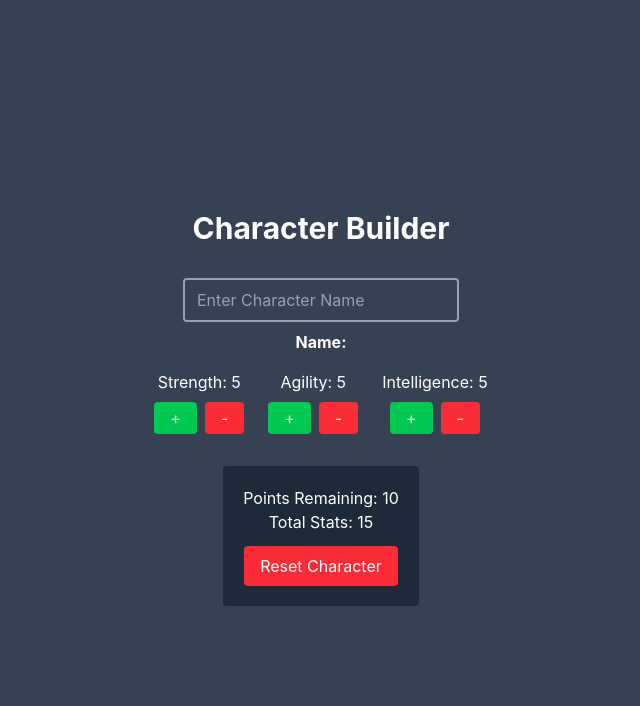
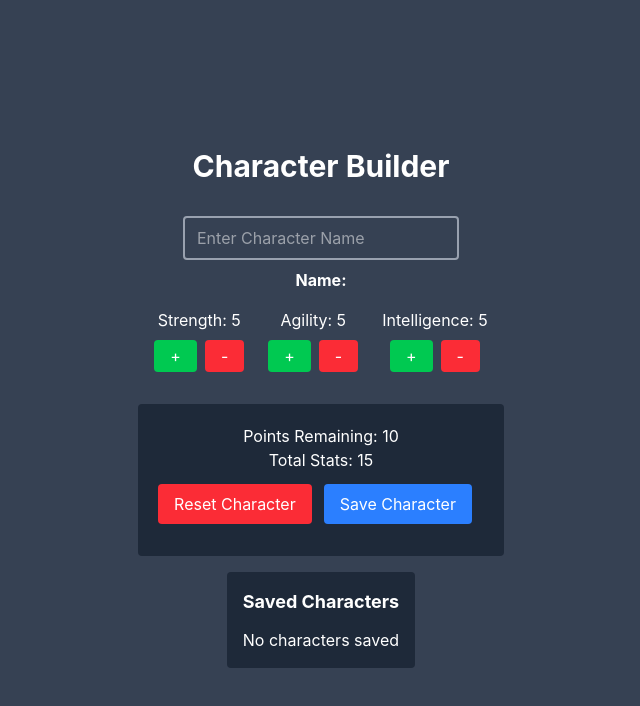
Before and after one commit to lucioperaza/character-stat-builder, a Vue app: page / in a window 1280 px wide. Shown: the top 706 px of the page, without its empty margins (319-959 px from the left). Built offline with nearby package versions, Linux system fonts and the light colour scheme.

Commit message:
added save character to the stats builder

```diff
--- a/src/App.vue
+++ b/src/App.vue
@@ -2,6 +2,7 @@
 import CharacterNameInput from './components/CharacterNameInput.vue'
 import StatControls from './components/StatControls.vue'
 import CharacterSummary from './components/CharacterSummary.vue'
+import CharacterList from './components/CharacterList.vue'
 </script>
 
 <template>
@@ -11,5 +12,8 @@ import CharacterSummary from './components/CharacterSummary.vue'
     <CharacterNameInput />
     <StatControls />
     <CharacterSummary />
+    <div>
+      <CharacterList />
+    </div>
   </div>
 </template>
--- /dev/null
+++ b/src/components/CharacterList.vue
@@ -0,0 +1,41 @@
+<script setup>
+import { useCharacterStore } from '../stores/character'
+
+const character = useCharacterStore()
+</script>
+
+<template>
+  <div class="w-full rounded bg-gray-800 p-4">
+    <h2 class="mb-3 text-lg font-bold">Saved Characters</h2>
+
+    <div v-if="character.characters.length === 0">
+      <p>No characters saved</p>
+    </div>
+    <div
+      v-for="c in character.characters"
+      :key="c.id"
+      class="mb-2 flex items-center justify-between rounded bg-gray-700 p-2"
+    >
+      <div>
+        <p class="font-semibold">{{ c.name }}</p>
+        <p class="text-sm">Total: {{ c.strength || 0 + c.agility || 0 + c.intelligence || 0 }}</p>
+      </div>
+
+      <div class="flex gap-2">
+        <button
+          class="rounded bg-green-500 px-2"
+          @click="character.selectCharacter(c)"
+        >
+          Edit
+        </button>
+
+        <button
+          class="rounded bg-red-500 px-2"
+          @click="character.deleteCharacter(c.id)"
+        >
+          Delete
+        </button>
+      </div>
+    </div>
+  </div>
+</template>
--- a/src/components/CharacterNameInput.vue
+++ b/src/components/CharacterNameInput.vue
@@ -13,6 +13,6 @@ const character = useCharacterStore()
       @input="character.setName($event.target.value)"
     />
 
-    <p class="font-bold">Name: {{ character.name }}</p>
+    <p class="font-bold">Name: {{ character.currentCharacter.name }}</p>
   </div>
 </template>
--- a/src/components/CharacterSummary.vue
+++ b/src/components/CharacterSummary.vue
@@ -6,7 +6,7 @@ const character = useCharacterStore()
 
 <template>
   <div class="mt-4 rounded bg-gray-800 p-5 text-center">
-    <p>Points Remaining: {{ character.points }}</p>
+    <p>Points Remaining: {{ character.currentCharacter.points }}</p>
     <p>Total Stats: {{ character.totalStats }}</p>
 
     <button
@@ -15,5 +15,11 @@ const character = useCharacterStore()
     >
       Reset Character
     </button>
+    <button
+      class="m-3 rounded bg-blue-500 px-4 py-2 hover:bg-blue-600"
+      @click="character.saveCharacter"
+    >
+      Save Character
+    </button>
   </div>
 </template>
--- a/src/components/StatControls.vue
+++ b/src/components/StatControls.vue
@@ -13,12 +13,12 @@ const stats = ['strength', 'agility', 'intelligence']
       :key="stat"
       class="text-center"
     >
-      <p class="capitalize">{{ stat }}: {{ character[stat] }}</p>
+      <p class="capitalize">{{ stat }}: {{ character.currentCharacter[stat] }}</p>
 
       <div class="mt-2 flex justify-center gap-2">
         <button
           class="rounded bg-green-500 px-4 py-1 hover:bg-green-600 disabled:opacity-50"
-          :disabled="character.points <= 0"
+          :disabled="character.currentCharacter.points <= 0"
           @click="character.increaseStat(stat)"
         >
           +
@@ -26,6 +26,7 @@ const stats = ['strength', 'agility', 'intelligence']
 
         <button
           class="rounded bg-red-500 px-4 py-1 hover:bg-red-600"
+          :disabled="character.currentCharacter[stat] <= 0"
           @click="character.decreaseStat(stat)"
         >
           -
--- a/src/stores/character.js
+++ b/src/stores/character.js
@@ -2,44 +2,82 @@ import { defineStore } from 'pinia'
 
 export const useCharacterStore = defineStore('character', {
   state: () => ({
-    name: '',
-    strength: 5,
-    agility: 5,
-    intelligence: 5,
-    points: 10,
+    characters: [],
+    currentCharacter: {
+      id: null,
+      name: '',
+      strength: 5,
+      agility: 5,
+      intelligence: 5,
+      points: 10,
+    },
   }),
 
   getters: {
-    totalStats: (state) => state.strength + state.agility + state.intelligence,
-
-    isPointsRemaining: (state) => state.points > 0,
+    totalStats: (state) => {
+      const c = state.currentCharacter
+      return c.strength + c.agility + c.intelligence
+    },
+    isPointsRemaining: (state) => {
+      return state.currentCharacter.points > 0
+    },
   },
 
   actions: {
     setName(newName) {
-      this.name = newName
+      this.currentCharacter.name = newName
     },
 
     increaseStat(stat) {
-      if (this.points > 0) {
-        this[stat]++
-        this.points--
+      if (this.currentCharacter.points > 0) {
+        this.currentCharacter[stat]++
+        this.currentCharacter.points--
       }
     },
 
     decreaseStat(stat) {
-      if (this[stat] > 0) {
-        this[stat]--
-        this.points++
+      if (this.currentCharacter[stat] > 0) {
+        this.currentCharacter[stat]--
+        this.currentCharacter.points++
       }
     },
 
+    saveCharacter() {
+      if (!this.currentCharacter.name) return
+
+      const newCharacter = {
+        ...this.currentCharacter,
+        id: Date.now(),
+      }
+
+      this.characters.push(newCharacter)
+      this.resetCharacter()
+    },
+
+    selectCharacter(character) {
+      const totalUsed = character.strength + character.agility + character.intelligence
+
+      const maxPoints = 25
+
+      this.currentCharacter = {
+        ...character,
+        points: maxPoints - totalUsed,
+      }
+    },
+
+    deleteCharacter(id) {
+      this.characters = this.characters.filter((c) => c.id !== id)
+    },
+
     resetCharacter() {
-      this.name = ''
-      this.strength = 5
-      this.agility = 5
-      this.intelligence = 5
-      this.points = 10
+      this.currentCharacter = {
+        id: null,
+        name: '',
+        strength: 5,
+        agility: 5,
+        intelligence: 5,
+        points: 10,
+      }
     },
   },
 })
```
